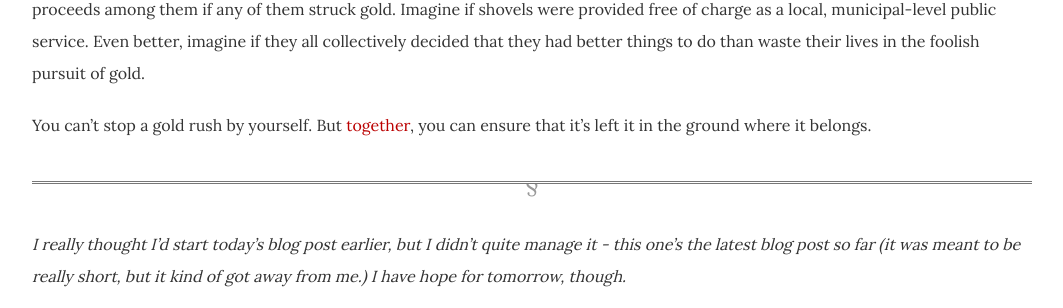
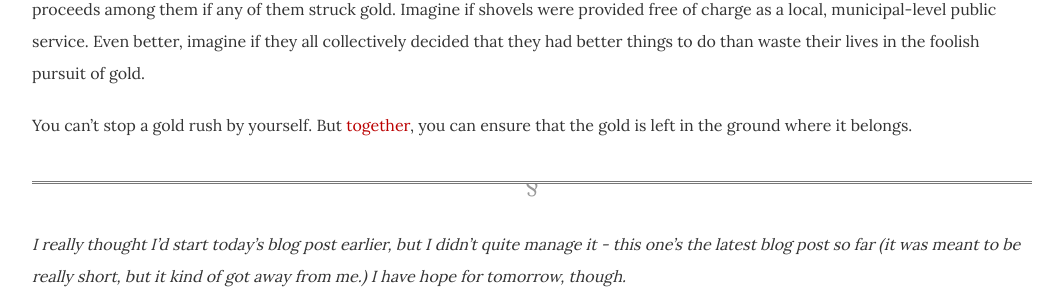
Before and after one commit to dellsystem/dellsystem.github.io, a Jekyll site: the page built from _posts/2019-2-4-fragments-35.md, in a window 1280 px wide and 900 px high, scrolled down 3649 px. Shown: the part 297-605 px from the top of the window, without its empty margins (108-1171 px from the left). Built offline with Jekyll 4.4.1, drawn with Linux system fonts in a browser that asks for light colours; some of the changed text lies outside the part shown.

Commit message:
Update 2019-2-4-fragments-35.md
Fixed typo

```diff
--- a/_posts/2019-2-4-fragments-35.md
+++ b/_posts/2019-2-4-fragments-35.md
@@ -59,7 +59,7 @@ Silicon Valley is only able to dominate the way it does through the sustained be
 
 Imagine if some miners decided they could share a small number of shovels between all of them, and committed to splitting the proceeds among them if any of them struck gold. Imagine if shovels were provided free of charge as a local, municipal-level public service. Even better, imagine if they all collectively decided that they had better things to do than waste their lives in the foolish pursuit of gold.
 
-You can't stop a gold rush by yourself. But [together](/posts/fragments-10), you can ensure that it's left it in the ground where it belongs.
+You can't stop a gold rush by yourself. But [together](/posts/fragments-10), you can ensure that the gold is left in the ground where it belongs.
 
 ***
 
```
